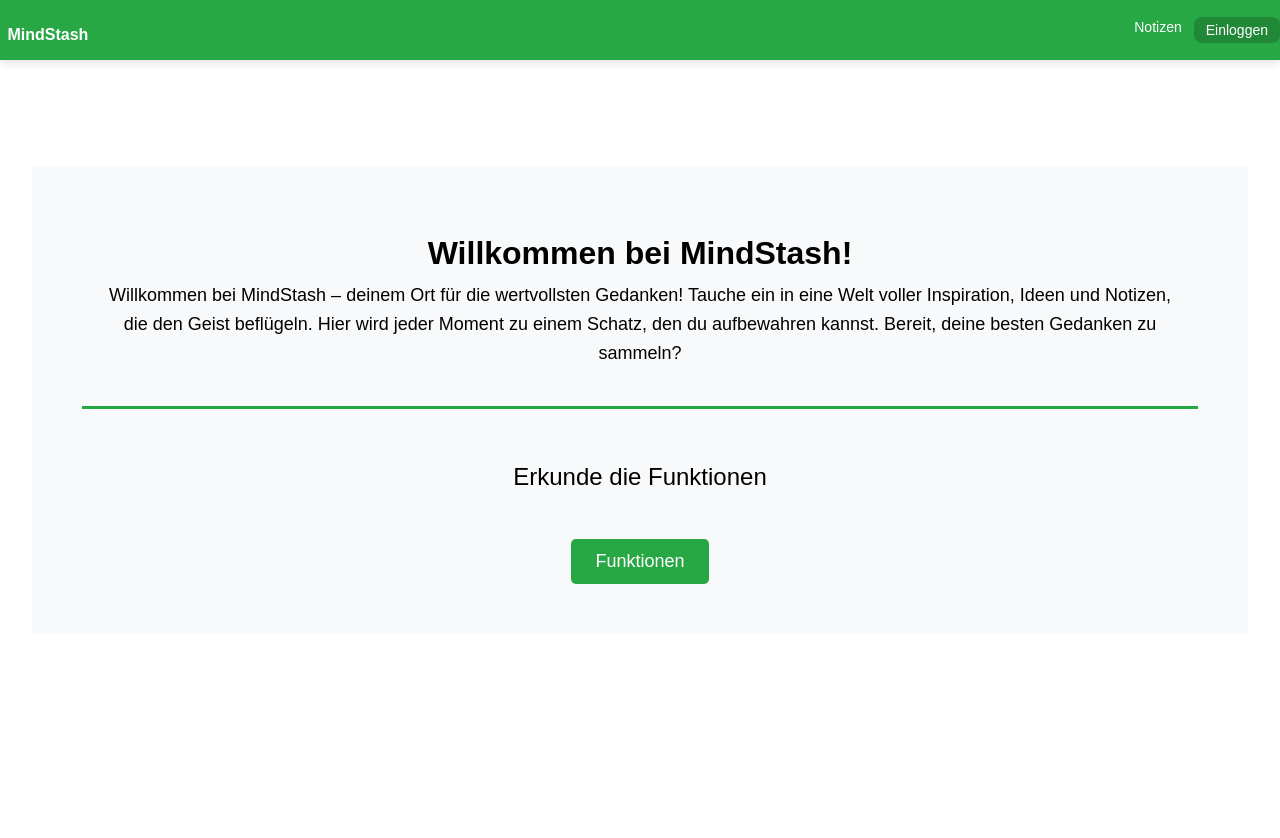
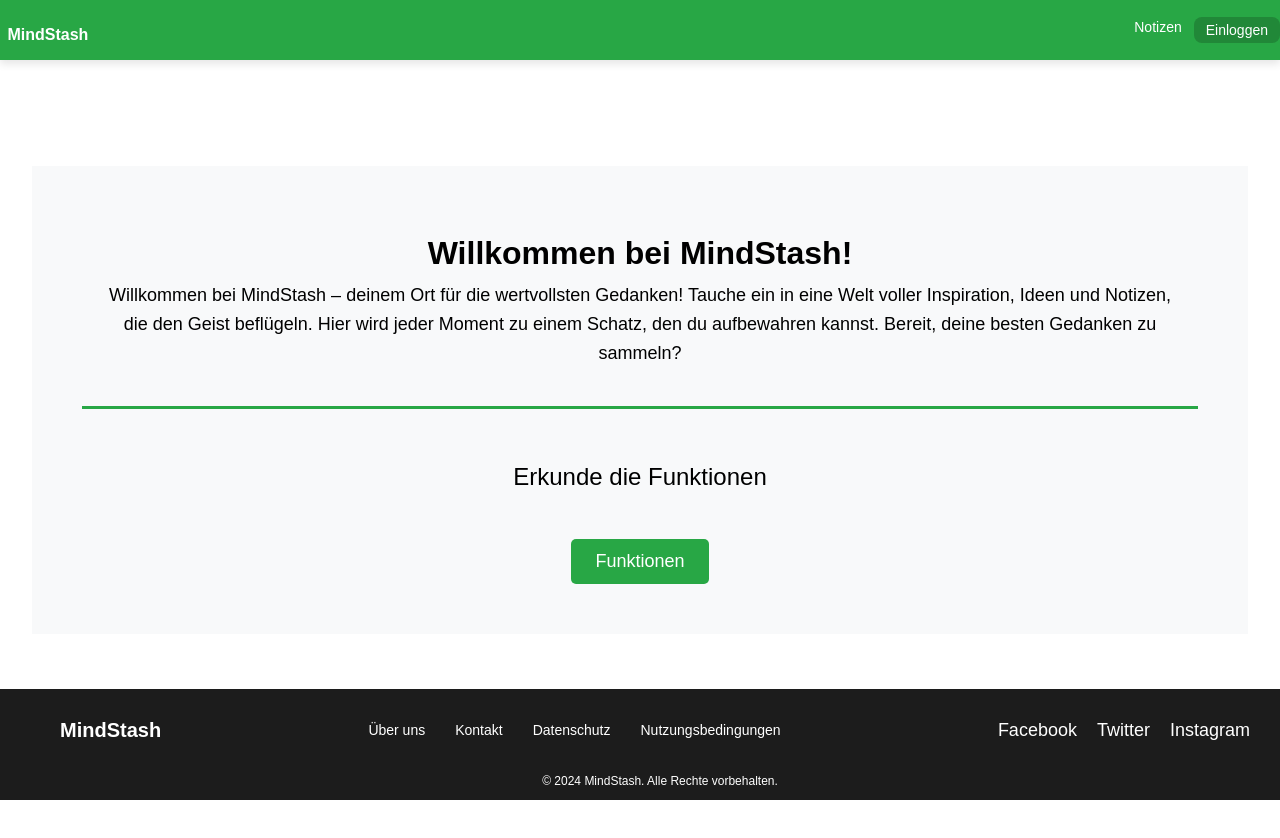
Before and after one commit to JBJeff/MindStash, a React (Vite) app in the folder frontend-notice/: page / in a window 1280 px wide. Shown: the top 838 px of the page. Before the commit the page ends 800 px from the top, so only its background shows below. Built offline with nearby package versions, Linux system fonts and the light colour scheme.

Commit message:
Alle Componenten in der App gebunden

```diff
--- a/frontend-notice/src/components/MindStash.jsx
+++ b/frontend-notice/src/components/MindStash.jsx
@@ -1,6 +1,7 @@
 import { BrowserRouter, Route, Routes, Navigate, useNavigate } from 'react-router-dom'
 import WelcomeComponent from './basic/WelcomeComponent'
 import HeaderComponent from './basic/HeaderComponent'
+import FooterComponent from './basic/FooterComponent'
 
 
 
@@ -32,6 +33,8 @@ export default function MindStash() {
 
                     </Routes>
 
+                <FooterComponent></FooterComponent>
+
                     {/* <FooterComponent></FooterComponent> */}
                 </BrowserRouter>
 
```
